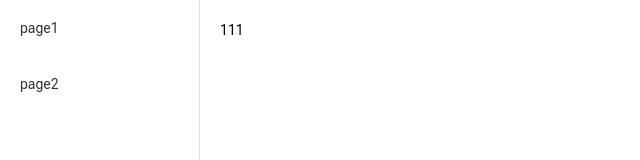
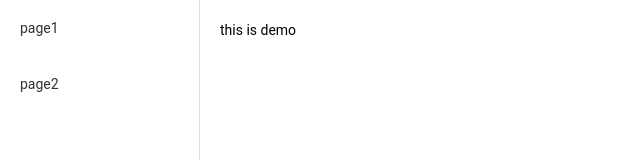
Before and after one commit to youux/vite-vue-jsx, a Vue app: page /page2 in a window 1280 px wide. Shown: the top 160 px of the page, without its empty margins (0-640 px from the left). Built offline with nearby package versions, Linux system fonts and the light colour scheme.

Commit message:
feat: 测试引入

```diff
--- a/babel.config.js
+++ b/babel.config.js
@@ -1,7 +1,3 @@
 module.exports = {
-  presets: [
-    ['@babel/preset-env',
-      { targets: { node: 'current' } },
-      '@vue/babel-preset-jsx']
-  ],
+  presets: [['@babel/preset-env', { targets: { node: 'current' } }]],
 }
--- a/src/router/index.js
+++ b/src/router/index.js
@@ -9,7 +9,7 @@ const routes = [
   {
     path: '/page2',
     name: 'page2',
-    component: () => import('../views/page2')
+    component: () => import('../views/page2/index.vue')
   },
 ]
 
--- a/src/views/page2/index.jsx
+++ /dev/null
@@ -1,15 +0,0 @@
-import { } from 'vue'
-import styles from './index.module.scss'
-
-// 接口服务
-import Http from 'service/index'
-
-export default {
-  setup () {
-    return () => (
-      <>
-       111
-      </>
-    )
-  },
-}
--- a/src/views/page2/index.module.scss
+++ /dev/null
@@ -1,3 +0,0 @@
-div {
-  font-size: 14px;
-}
--- /dev/null
+++ b/src/views/page2/index.vue
@@ -0,0 +1,22 @@
+<template>
+  <div v-for="li in list" :key="li.id" data-test="todo">
+    {{li.text}}
+  </div>
+</template>
+
+<script setup>
+import { reactive } from 'vue'
+const list = reactive([
+  {
+    id: 1,
+    text: 'this is demo',
+    completad: false
+  }
+])
+</script>
+
+<style lang="scss" scoped>
+div {
+  font-size: 14px;
+}
+</style>
```
Also changed, not shown: jest.config.js (added, +10 -0 lines), package.json (+6 -2 lines), 1 other file (tests, documents, lock files or other folders).
